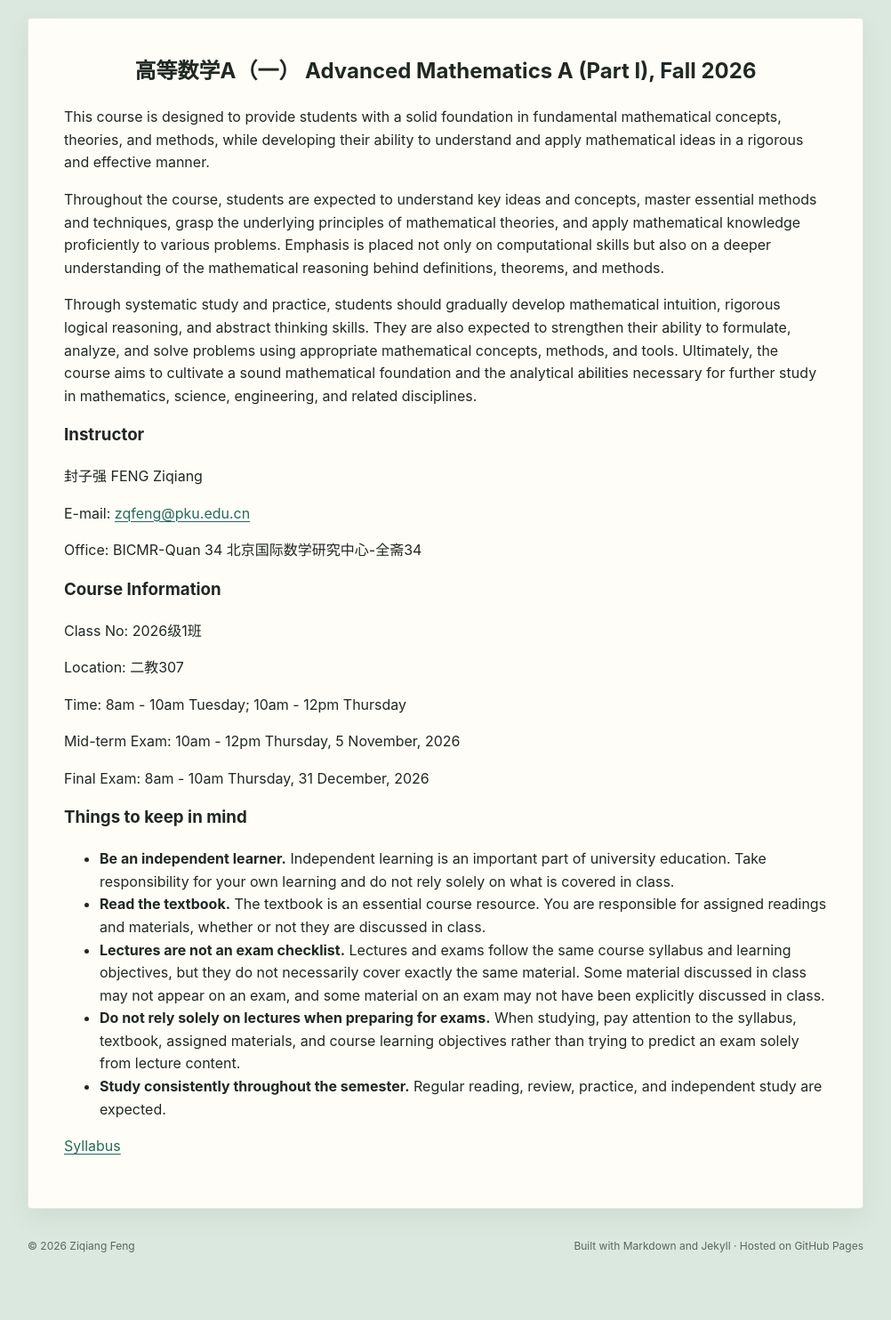
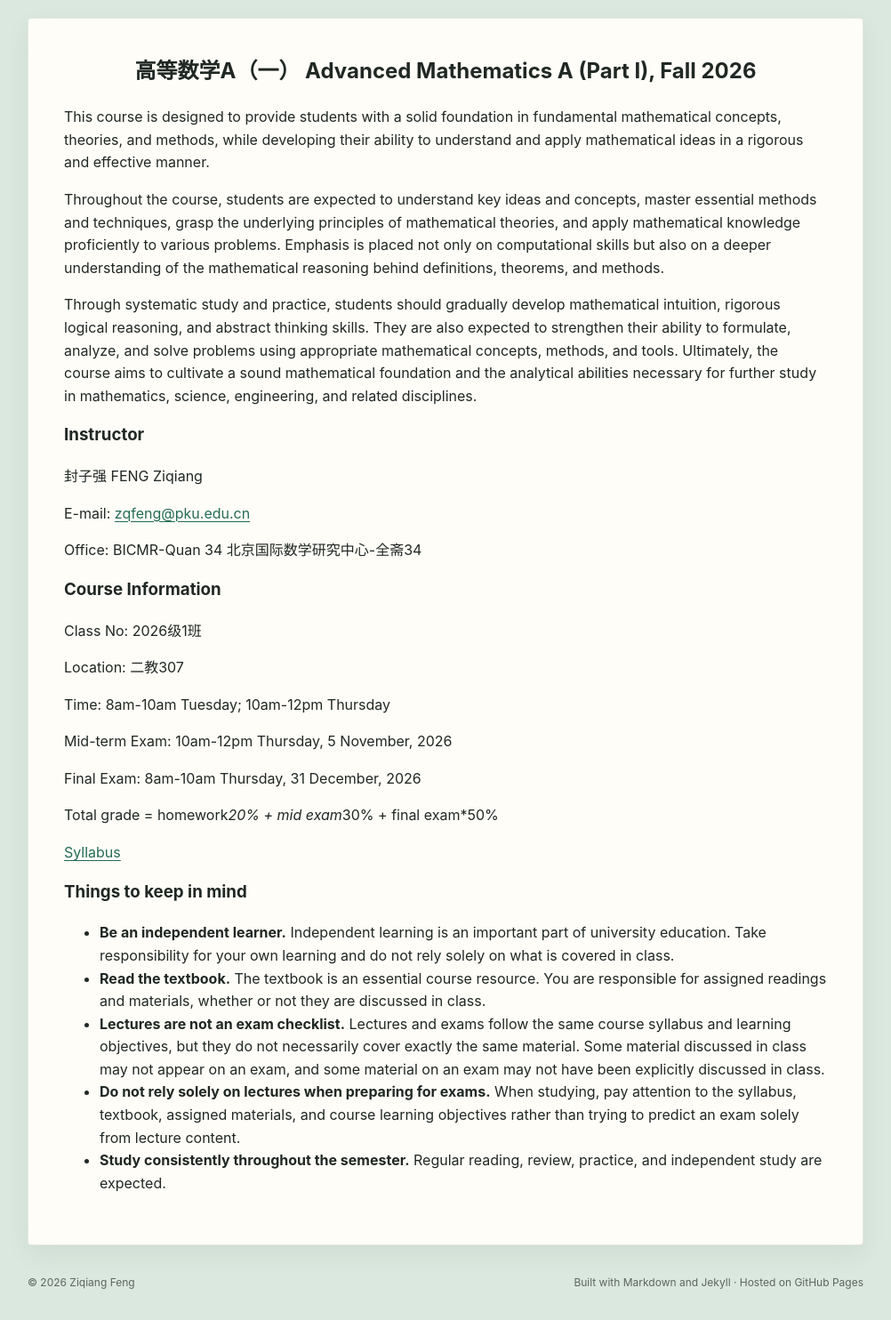
Before and after one commit to ziqiangfeng95/ziqiangfeng95.github.io, a Jekyll site: the page built from teaching/advmath/index.md, in a window 1280 px wide. Shown: the whole page at 89% size, without its empty margins (139-1141 px from the left). Built offline with Jekyll 4.4.1, drawn with Linux system fonts in a browser that asks for light colours; before the commit the page ends 1442 px from its top, so only the background shows below that.

Commit message:
Update index.md

```diff
--- a/teaching/advmath/index.md
+++ b/teaching/advmath/index.md
@@ -29,11 +29,19 @@ Class No: 2026级1班
 
 Location: 二教307
 
-Time: 8am - 10am Tuesday; 10am - 12pm Thursday
+Time: 8am-10am Tuesday; 10am-12pm Thursday
 
-Mid-term Exam: 10am - 12pm Thursday, 5 November, 2026
+Mid-term Exam: 10am-12pm Thursday, 5 November, 2026
 
-Final Exam: 8am - 10am Thursday, 31 December, 2026
+Final Exam: 8am-10am Thursday, 31 December, 2026
+
+Total grade = homework*20% + mid exam*30% + final exam*50%
+
+<a href="{{ '/assets/pdfs/advmath/syllabus.docx' | relative_url }}"
+   target="_blank"
+   rel="noopener noreferrer">
+  Syllabus
+</a>
 
 ### Things to keep in mind
 
@@ -43,10 +51,6 @@ Final Exam: 8am - 10am Thursday, 31 December, 2026
 - **Do not rely solely on lectures when preparing for exams.** When studying, pay attention to the syllabus, textbook, assigned materials, and course learning objectives rather than trying to predict an exam solely from lecture content.
 - **Study consistently throughout the semester.** Regular reading, review, practice, and independent study are expected.
 
-<a href="{{ '/assets/pdfs/advmath/syllabus.docx' | relative_url }}"
-   target="_blank"
-   rel="noopener noreferrer">
-  Syllabus
-</a>
+
 
 </div>
```
